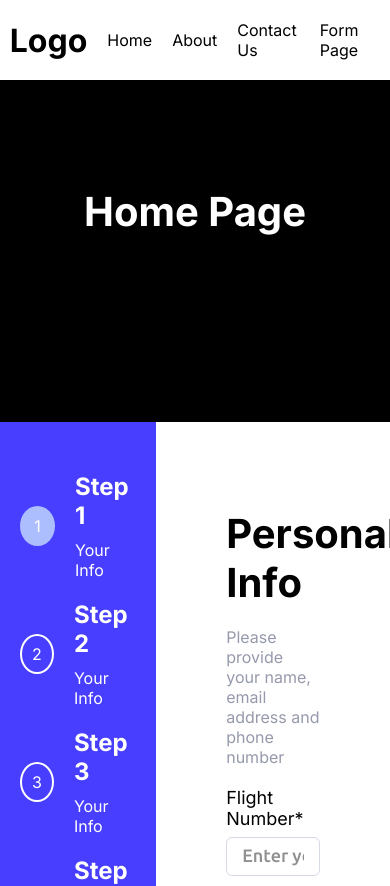
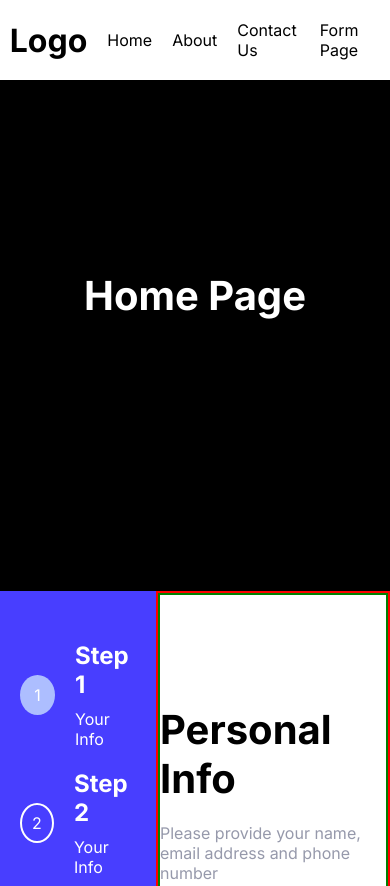
Before and after one commit to MayorFalomo/multistep, a Next.js app: page / in a window 390 px wide. Shown: the top 886 px of the page. Built offline with nearby package versions, Linux system fonts and the light colour scheme; a web font is replaced by a local one.

Commit message:
working on responsive styling

```diff
--- a/app/components/form/StepOne.jsx
+++ b/app/components/form/StepOne.jsx
@@ -20,6 +20,7 @@ import "react-calendar/dist/Calendar.css";
 import { ChevronDownIcon } from "@chakra-ui/icons";
 import moment from "moment/moment";
 import axios from "axios";
+import { extendTheme } from "@chakra-ui/react";
 const StepOne = (props) => {
   const [values, onChange] = useState(new Date());
   const [openCalendar, setOpenCalendar] = useState(false);
@@ -38,14 +39,25 @@ const StepOne = (props) => {
     });
   };
 
+  const breakpoints = {
+    base: "0px",
+    sm: "450px",
+    md: "768px",
+    lg: "960px",
+    xl: "1200px",
+    "2xl": "1536px",
+  };
+
+  const theme = extendTheme({ breakpoints });
+
   // console.log(values, "This is value");
   return (
     <FormControl
       display="flex"
       flexDirection="column"
       justifyContent="space-around "
-      //   border="2px green solid"
-      width="40%"
+      border="2px green solid"
+      width={{ base: "40%", md: "60%", xl: "40%" }}
       m="0 auto"
       height="100%"
       isRequired
--- a/app/formpage/page.js
+++ b/app/formpage/page.js
@@ -41,7 +41,7 @@ const formpage = () => {
 
   return (
     <div className="app">
-      <Container overflow="hidden" backgroundColor="black" h="50vh">
+      <Container overflow="hidden" backgroundColor="black" h="70vh">
         <Box
           display="flex"
           justifyContent="center"
--- a/app/page.js
+++ b/app/page.js
@@ -50,7 +50,7 @@ export default function Home() {
   // console.log(formData, "formData");
   return (
     <div className="app">
-      <Container overflow="hidden" backgroundColor="black" h="50vh">
+      <Container overflow="hidden" backgroundColor="black" h="70vh">
         <Box
           display="flex"
           justifyContent="center"
@@ -189,7 +189,7 @@ export default function Home() {
           </Stack>
         </Box>
 
-        <Container width="80%" height="100%">
+        <Container border="2px red solid" width="80%" height="100%">
           {step == 1 ? (
             <StepOne
               setStep={setStep}
```
